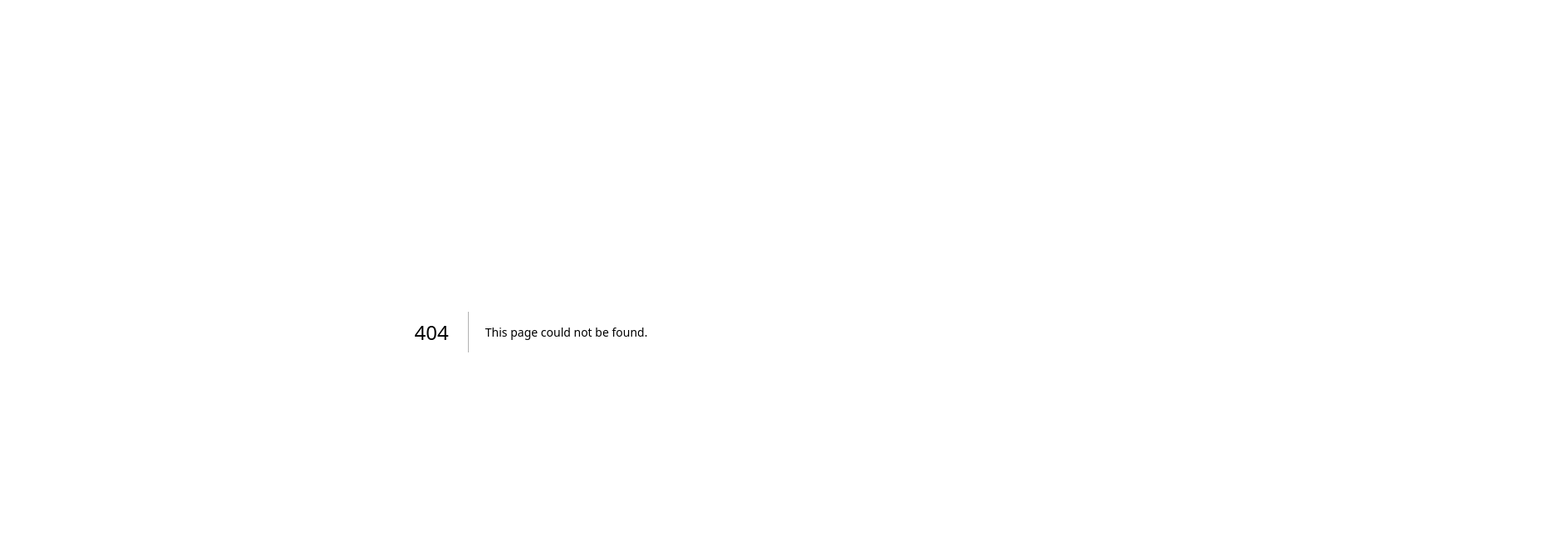
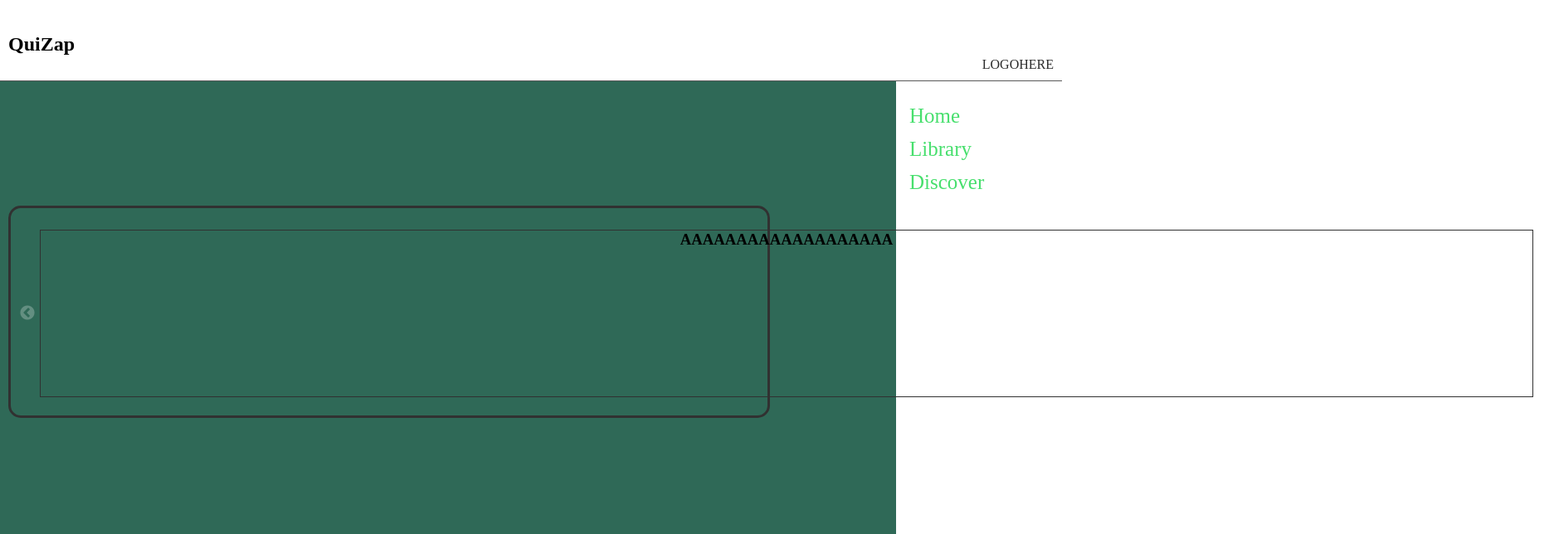
Before and after one commit to tiimbiim/CS137-S24, a Next.js app in the folder quizap/: page /mainPage in a window 1280 px wide. Before the commit this address had no page. Shown: the top 644 px of the page at 83% size, 1873 px wide, since content can reach past the window. Built offline with nearby package versions, Linux system fonts and the light colour scheme.

Commit message:
pushing partial mainPage

```diff
--- /dev/null
+++ b/quizap/comps/MainNavbar.js
@@ -0,0 +1,14 @@
+
+
+const MainNavbar = () => {
+    return (
+        <nav>
+            <div className="logo">
+                <h1>QuiZap</h1>
+            </div>
+            <a href="#" style={{textDecoration: 'none'}}>LOGOHERE</a>
+        </nav>
+     );
+}
+
+export default MainNavbar;
--- /dev/null
+++ b/quizap/comps/SideBar.js
@@ -0,0 +1,12 @@
+const SideBar = () => {
+    return (
+        <div class="sidenav">
+            <a href="#">Home</a>
+            <a href="#">Library</a>
+            <a href="#">Discover</a>
+            <a href="#">Stats</a>
+        </div>
+     );
+}
+
+export default SideBar;
--- a/quizap/package.json
+++ b/quizap/package.json
@@ -9,9 +9,11 @@
     "lint": "next lint"
   },
   "dependencies": {
+    "next": "14.2.2",
     "react": "^18",
     "react-dom": "^18",
-    "next": "14.2.2"
+    "react-slick": "^0.30.2",
+    "slick-carousel": "^1.8.1"
   },
   "devDependencies": {
     "eslint": "^8",
--- a/quizap/pages/login.js
+++ b/quizap/pages/login.js
@@ -20,7 +20,7 @@ const  login = () => {
 
                     <div class="wrap">
                         <button className={styles.button} type="submit" onclick="solve()">
-                            log In
+                            Log In
                         </button>
                     </div>
                 </form>
--- /dev/null
+++ b/quizap/pages/mainPage.js
@@ -0,0 +1,58 @@
+import styles from "@/styles/mainPage.module.css"
+import MainNavbar from "@/comps/MainNavbar";
+import SideBar from "@/comps/SideBar";
+import Footer from "@/comps/Footer";
+import React from "react";
+import Slider from "react-slick";
+import "slick-carousel/slick/slick.css";
+import "slick-carousel/slick/slick-theme.css";
+
+const settings = {
+
+    dots: false,
+    infinite: false,
+    speed: 500,
+    slidesToShow: 1,
+    slidesToScroll: 1,
+
+};
+const mainPage = () => {
+    return (
+        <div>
+            <MainNavbar />
+            <div className={styles.main}>
+                <div className={styles.container}>
+                    <div className={styles.slider}>
+                        <Slider {...settings} >
+                            <div>
+                                <h3 className={styles.style}>AAAAAAAAAAAAAAAAAAA</h3>
+                                </div>
+                            <div>
+                                <h3 className={styles.style}>BBBB</h3>
+                            </div>
+                            <div>
+                                <h3 className={styles.style}>CCCCCCCCCC</h3>
+                            </div>
+                            <div>
+                                <h3 className={styles.style}>DDDDDDDDDDDDDDDDDDDDD</h3>
+                            </div>
+                            <div>
+                                <h3 className={styles.style}>EEEEEEEEEEEEEEE</h3>
+                            </div>
+                            <div>
+                                <h3 className={styles.style}>FFFFFFFFFFFFF</h3>
+                            </div>
+                        </Slider>
+                    </div>
+                </div>
+            </div>
+            <SideBar/>
+            <Footer />
+
+        </div>
+
+
+     );
+}
+
+export default mainPage;
--- a/quizap/styles/globals.css
+++ b/quizap/styles/globals.css
@@ -2,29 +2,25 @@ html, body {
   padding: 0;
   margin: 0;
 }
-
 nav {
   margin: 10px auto 80px;
   padding: 10px 10px;
+  overflow: hidden;
   display: flex;
   justify-content: flex-end;
   align-items: flex-end;
-  border-bottom: 1px solid #ddd;
+  border-bottom: 1px solid #585858;
 }
-
 nav a {
   margin-left: 30px;
   color: #2b2b2b;
 }
-
 nav a:visited {
   color: #2b2b2b;
 }
-
 nav .logo {
   margin-right: auto;
 }
-
 footer {
 
   display: block;
@@ -36,5 +32,30 @@ footer {
   background-size: cover;
   color: #777;
   border-top: 1px solid #313131;
+}
+.sidenav {
+  height: 120px;
+  width: 200px;
+  position: absolute;
+  margin-top: 100px;
+  z-index: 1;
+  top: 0;
+  right: 0;
+  bottom: 0;
+  background-color: #fff;
+  overflow-x: hidden;
+  overflow: hidden;
+  padding-top: 20px;
 
 }
+.sidenav a {
+  padding: 6px 8px 6px 16px;
+  text-decoration: none;
+  font-size: 25px;
+  color: #47df6d;
+  overflow: hidden;
+  display: block;
+}
+.sidenav a:hover {
+  color: #f1f1f1;
+}
--- /dev/null
+++ b/quizap/styles/mainPage.module.css
@@ -0,0 +1,36 @@
+.main {
+    display: flex;
+    background-color: rgb(47, 105, 87);
+    min-height: 100vh;
+    margin-top: -80px;
+    margin-right: 200px;
+    padding: 0px 10px;
+}
+.style {
+    text-align: center;
+    justify-content: center;
+    display: block;
+    background-color: transparent;
+    border: 1px solid #313131;
+    height: 200px;
+}
+.slider{
+    position: relative;
+    justify-content: center;
+    align-items: center;
+    margin-left: 35px;
+    width: 1800px;
+    margin-top: 7px;
+}
+.container{
+    margin-top: 150px;
+    width: 86%;
+    height: 250px;
+    display: block;
+    background-color: transparent;
+    border: 3px solid #313131;
+    border-radius: 15px;
+    justify-content: center;
+    align-items: center;
+    justify-content: center;
+}
```
Also changed, not shown: 1 other file (tests, documents, lock files or other folders).
